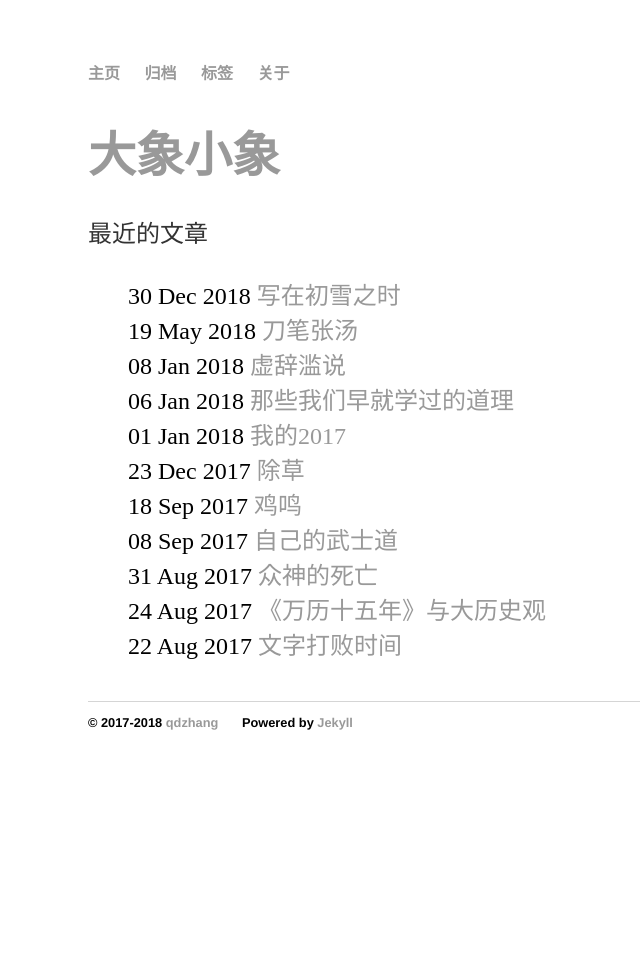
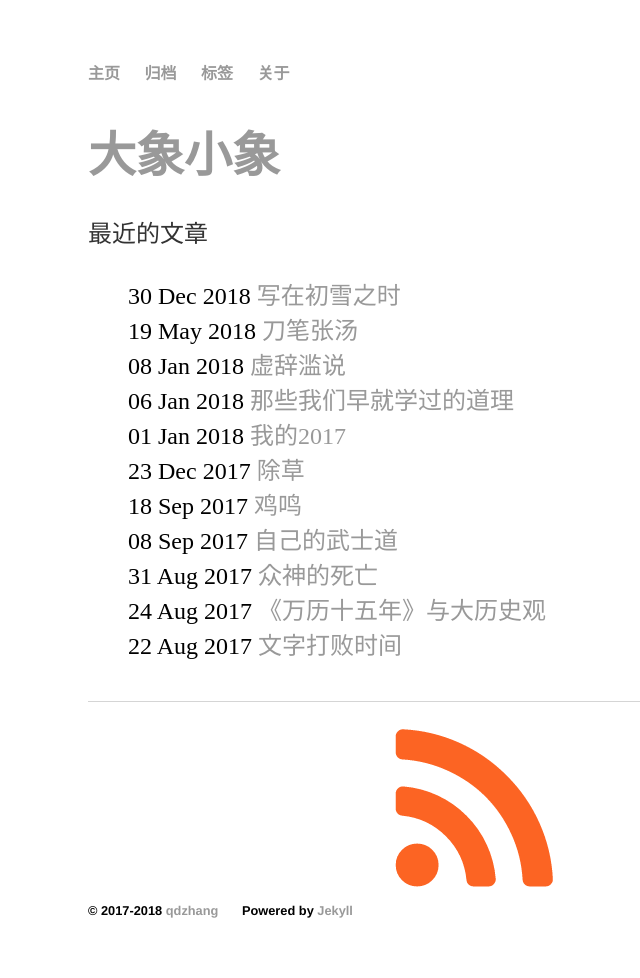
Before and after one commit to chqid/chqid.blog.io, a Jekyll site: the page built from index.html, in a window 1280 px wide. Shown: the whole page, without its empty margins (104-744 px from the left). Built offline with Jekyll 4.4.1, drawn with Linux system fonts in a browser that asks for light colours; the list of posts is cut into pages by our own code; before the commit the page ends 900 px from its top, so only the background shows below that.

Commit message:
add rss icon

```diff
--- a/_layouts/default.html
+++ b/_layouts/default.html
@@ -26,6 +26,7 @@
 	    		<ul>
 				<li>&copy; 2017-2018 <a href="https://github.com/qidongz">qdzhang</a></li>
 				<li>Powered by <a href="https://jekyllrb.com/">Jekyll</a></li>
+				<li><a href="{{ site_rss }}"><img src="/assets/images/rss.png" alt="订阅" /></a></li>
 				</ul>
 			</footer>
 		</body>
```
Also changed, not shown: assets/images/rss.png (added).
